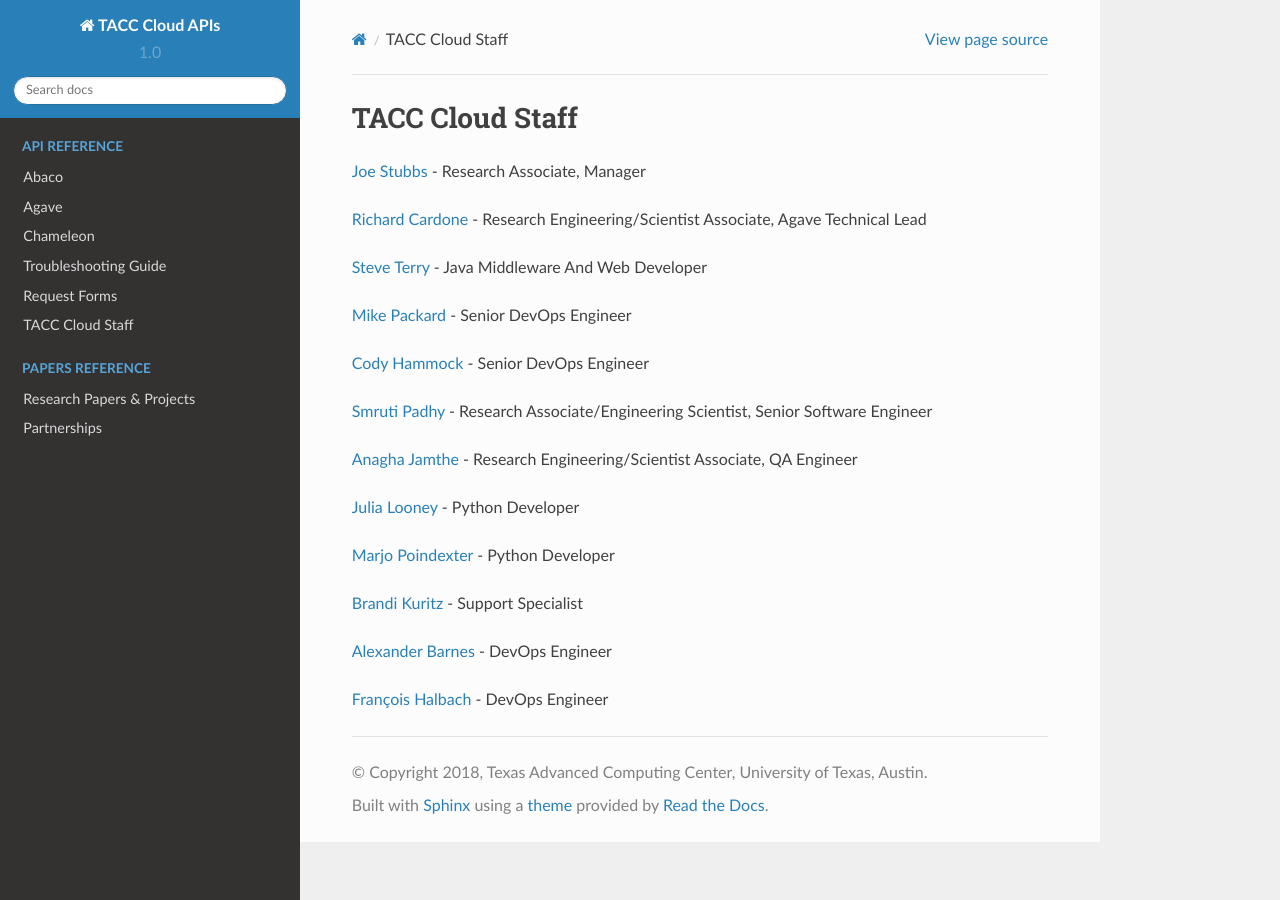
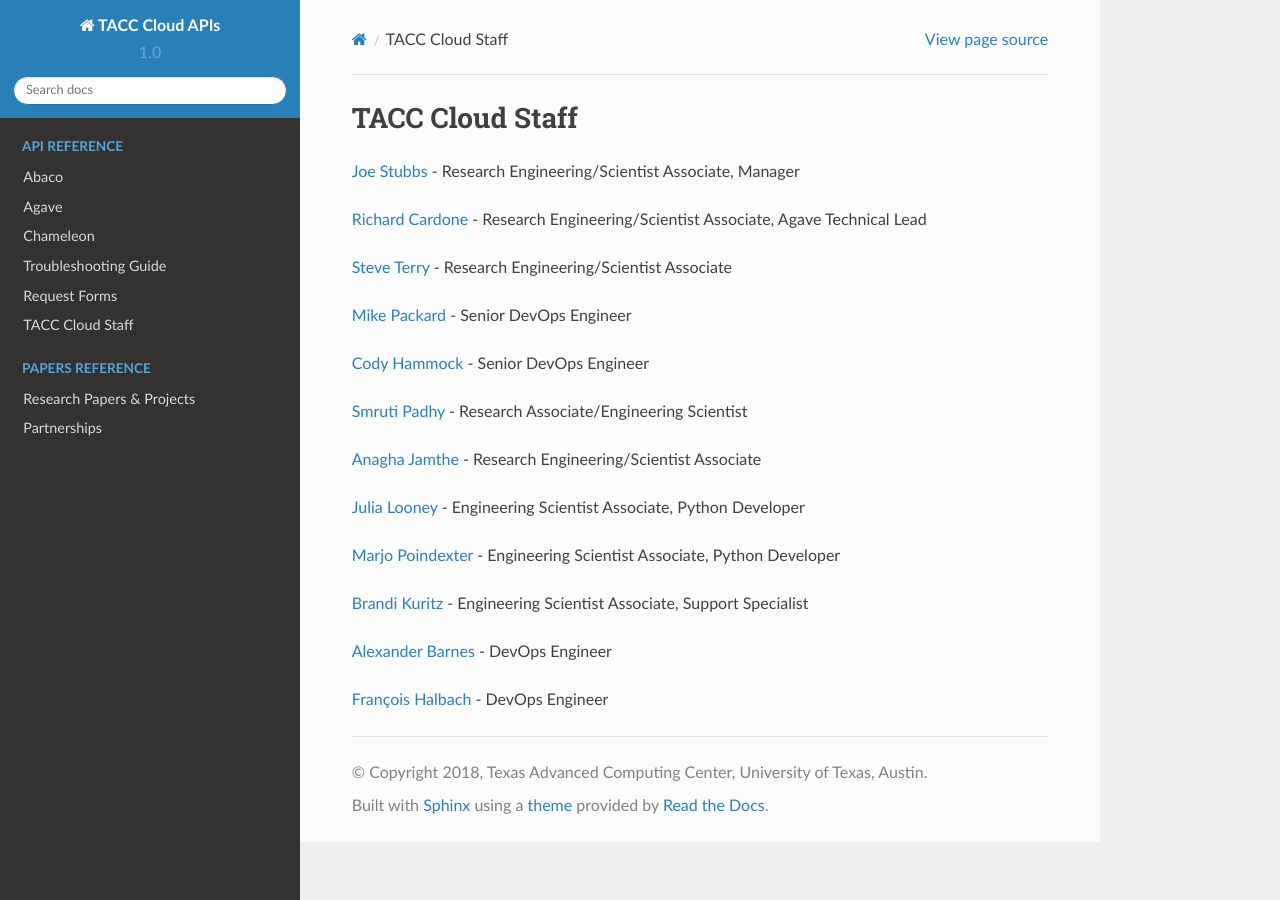
Before and after one commit to TACC-Cloud/tacc-cloud-docs, a Sphinx documentation site: the page built from docs/resources/staff.rst, in a window 1280 px wide. Built offline with Sphinx 7.4.7 and the Read the Docs theme 2.0.0, drawn with Linux system fonts in a browser that asks for light colours.

Commit message:
Update staff.rst

```diff
--- a/docs/resources/staff.rst
+++ b/docs/resources/staff.rst
@@ -5,12 +5,12 @@
 TACC Cloud Staff
 ================
 
-`Joe Stubbs <https://www.tacc.utexas.edu/about/directory/joe-stubbs>`_ - Research Associate, Manager
+`Joe Stubbs <https://www.tacc.utexas.edu/about/directory/joe-stubbs>`_ - Research Engineering/Scientist Associate, Manager
+
 
 `Richard Cardone <https://www.tacc.utexas.edu/about/directory/richard-cardone>`_ - Research Engineering/Scientist Associate, Agave Technical Lead
 
-
-`Steve Terry <https://www.tacc.utexas.edu/about/directory/steve-terry>`_ - Java Middleware And Web Developer
+`Steve Terry <https://www.tacc.utexas.edu/about/directory/steve-terry>`_ - Research Engineering/Scientist Associate
 
 
 `Mike Packard <https://www.tacc.utexas.edu/about/directory/mike-packard>`_ - Senior DevOps Engineer
@@ -19,15 +19,19 @@
 `Cody Hammock <https://www.tacc.utexas.edu/about/directory/cody-hammock>`_ - Senior DevOps Engineer
 
 
-`Smruti Padhy <https://www.tacc.utexas.edu/about/directory/smruti-padhy>`_ - Research Associate/Engineering Scientist, Senior Software Engineer
+`Smruti Padhy <https://www.tacc.utexas.edu/about/directory/smruti-padhy>`_ - Research Associate/Engineering Scientist
 
-`Anagha Jamthe <https://www.tacc.utexas.edu/about/directory/anagha-jamthe>`_ - Research Engineering/Scientist Associate, QA Engineer
 
-`Julia Looney <https://www.tacc.utexas.edu/about/directory/julia-looney>`_ - Python Developer
+`Anagha Jamthe <https://www.tacc.utexas.edu/about/directory/anagha-jamthe>`_ - Research Engineering/Scientist Associate
 
-`Marjo Poindexter <https://www.tacc.utexas.edu/about/directory/marjo-poindexter>`_ - Python Developer
 
-`Brandi Kuritz <https://www.tacc.utexas.edu/about/directory/brandi-kuritz>`_ - Support Specialist
+`Julia Looney <https://www.tacc.utexas.edu/about/directory/julia-looney>`_ - Engineering Scientist Associate, Python Developer
+
+
+`Marjo Poindexter <https://www.tacc.utexas.edu/about/directory/marjo-poindexter>`_ - Engineering Scientist Associate, Python Developer
+
+
+`Brandi Kuritz <https://www.tacc.utexas.edu/about/directory/brandi-kuritz>`_ - Engineering Scientist Associate, Support Specialist
 
 
 `Alexander Barnes <https://www.tacc.utexas.edu/about/directory/alexander-barnes>`_ - DevOps Engineer
```
